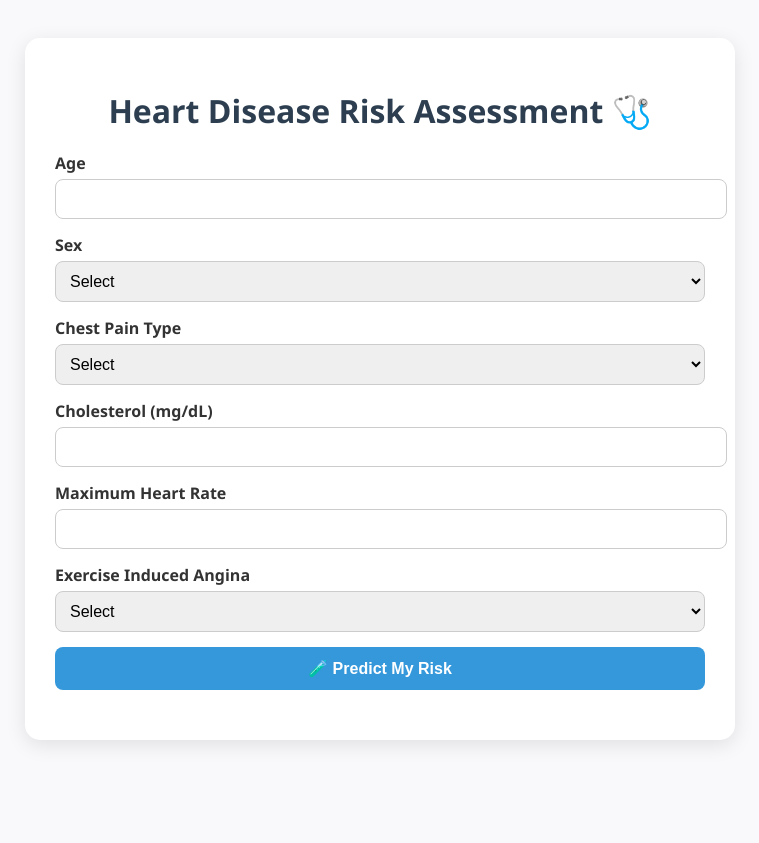
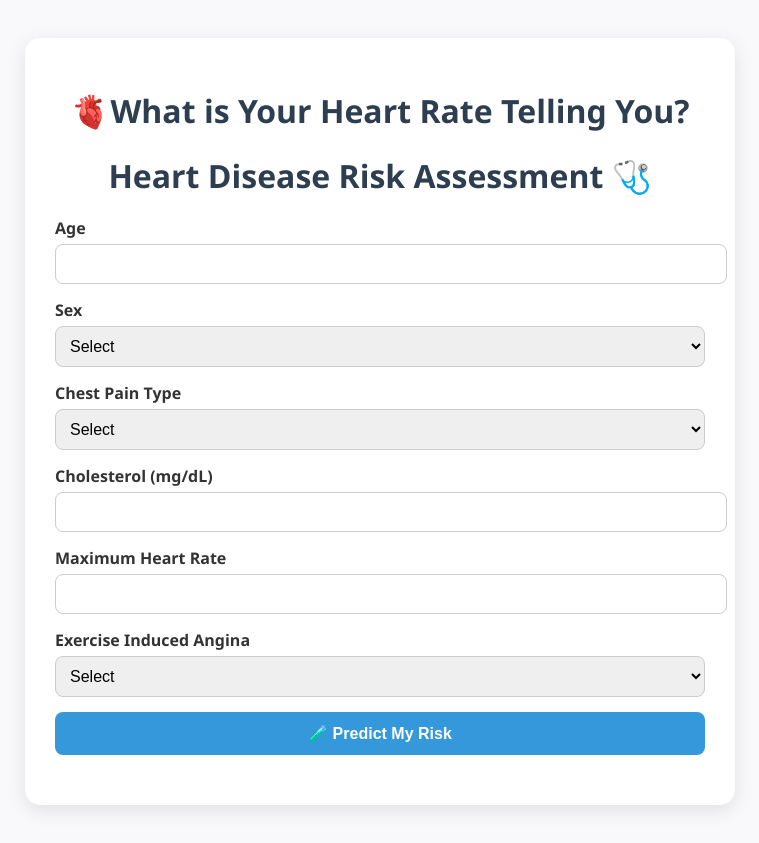
Before and after one commit to Prasen8/Heart-Disease-Prediction, a Flask app: page / in a window 1280 px wide. Shown: the whole page, without its empty margins (260-1019 px from the left). Before the commit the page ends 745 px from the top, so only its background shows below. Run offline with Flask 3, Linux system fonts and the light colour scheme.

Commit message:
initial commit

```diff
--- a/templates/index.html
+++ b/templates/index.html
@@ -93,6 +93,7 @@
 </head>
 <body>
     <div class="container">
+        <h1>🫀What is Your Heart Rate Telling You?</h1>
         <h1>Heart Disease Risk Assessment 🩺</h1>
         <form id="predictionForm">
             <div class="form-group">
```
